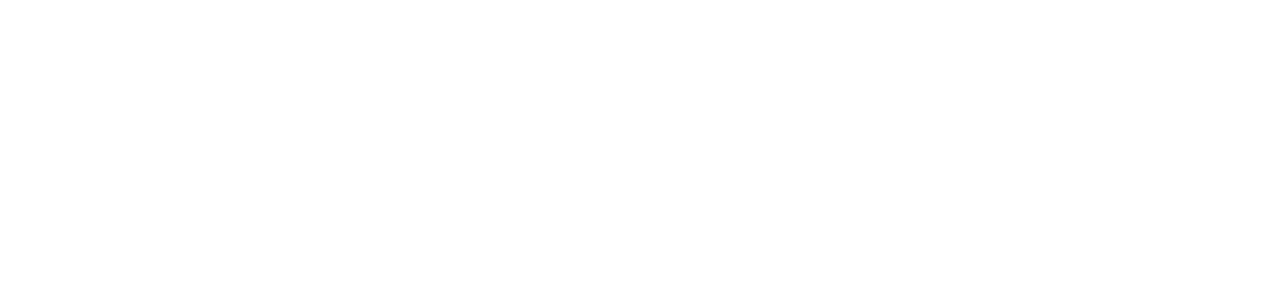
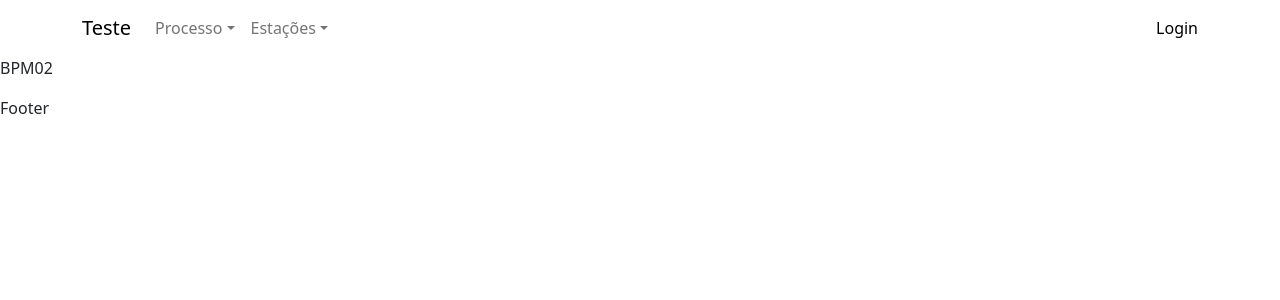
Before and after one commit to Luops/Streaming-videos, a React (Create React App) app: page /estacao/bpm02 in a window 1280 px wide. Before the commit this address had no page. Shown: the top 300 px of the page. Built offline with nearby package versions, Linux system fonts and the light colour scheme; a web font is replaced by a local one.

Commit message:
Criado as rotas das páginas principais.

```diff
--- a/package.json
+++ b/package.json
@@ -10,11 +10,14 @@
     "@types/node": "^16.11.63",
     "@types/react": "^18.0.21",
     "@types/react-dom": "^18.0.6",
+    "bootstrap": "^5.2.2",
     "firebase": "^9.10.0",
     "react": "^18.2.0",
+    "react-bootstrap": "^2.5.0",
     "react-dom": "^18.2.0",
     "react-router-dom": "^6.4.1",
     "react-scripts": "5.0.1",
+    "styled-components": "^5.3.6",
     "typescript": "^4.8.4",
     "web-vitals": "^2.1.4"
   },
--- a/src/App.tsx
+++ b/src/App.tsx
@@ -10,17 +10,36 @@
 //Paginas
 import Login from './pages/Login/Login';
 import Home from './pages/Home/Home';
+import Navbar from './components/Navbar/Header';
+import Footer from './components/Footer/Footer';
+import Bpm01 from './pages/Estacao/BPM01/Bpm01';
+import Bpm02 from './pages/Estacao/BPM02/Bpm02';
+import Bpm03 from './pages/Estacao/BPM03/Bpm03';
+import Bobinagem from './pages/Processo/Bobinagem/Bobinagem';
+import MontagemFinal from './pages/Processo/MontagemFinal/MontagemFinal';
+
+//Bootstrap
+import 'bootstrap/dist/css/bootstrap.min.css' ;
+
 
 function App() {
   return (
     <div>
      <BrowserRouter>
+     <Navbar/>
+      {/*Validar as páginas, "Routes"*/}
       <div>
         <Routes>
           <Route path="/" element={<Home />} />
           <Route path="/login" element={<Login />} />
+          <Route path="/estacao/bpm01" element={<Bpm01 />} />
+          <Route path="/estacao/bpm02" element={<Bpm02 />} />
+          <Route path="/estacao/bpm03" element={<Bpm03 />} />
+          <Route path="/processo/bobinagem" element={<Bobinagem />} />
+          <Route path="/processo/montagemfinal" element={<MontagemFinal />} />
         </Routes>
       </div>
+      <Footer/>
      </BrowserRouter>
     </div>
   );
--- /dev/null
+++ b/src/components/Navbar/Header.tsx
@@ -0,0 +1,74 @@
+import React, { Component } from 'react'
+
+import { NavLink } from "react-router-dom";
+
+//Styled components
+import {
+  StyledNavLink,
+  StyledNavBar
+} from "./styles"
+
+//Bootstrap
+import {
+  Container,
+  Nav,
+  Navbar,
+  NavDropdown
+} from 'react-bootstrap';
+
+const Header = () => {
+  return (
+    <StyledNavBar collapseOnSelect expand="lg">
+    <Container>
+      <Navbar.Brand>
+        <StyledNavLink to="/">Teste</StyledNavLink>
+      </Navbar.Brand>
+      <Navbar.Toggle aria-controls="responsive-navbar-nav" />
+      <Navbar.Collapse id="responsive-navbar-nav">
+        <Nav className="me-auto">
+        <NavDropdown title="Processo" id="collasible-nav-dropdown">
+            <NavDropdown.Item>
+              <StyledNavLink to="/processo/bobinagem">
+                Bobinagem
+              </StyledNavLink>
+            </NavDropdown.Item>
+            <NavDropdown.Item>
+              <StyledNavLink to="/processo/montagemfinal">
+                Montagem Final
+              </StyledNavLink>
+            </NavDropdown.Item>
+          </NavDropdown>
+          <NavDropdown title="Estações" id="collasible-nav-dropdown">
+            <NavDropdown.Item>
+              <StyledNavLink to="/estacao/bpm01">
+                BPM01
+              </StyledNavLink>
+            </NavDropdown.Item>
+            <NavDropdown.Item>
+              <StyledNavLink to="/estacao/bpm02">
+                BPM02
+              </StyledNavLink>
+            </NavDropdown.Item>
+            <NavDropdown.Item>
+              <StyledNavLink to="/estacao/bpm03">
+                BPM03
+              </StyledNavLink>
+            </NavDropdown.Item>
+            <NavDropdown.Divider />
+            <NavDropdown.Item href="#action/3.4">
+              Separated link
+            </NavDropdown.Item>
+          </NavDropdown>
+        </Nav>
+        <Nav>
+          <StyledNavLink to="/login">
+            Login
+          </StyledNavLink>
+        </Nav>
+      </Navbar.Collapse>
+    </Container>
+  </StyledNavBar>
+  )
+}
+
+export default Header
--- /dev/null
+++ b/src/components/Navbar/styles.js
@@ -0,0 +1,24 @@
+import styled from "styled-components";
+
+import { NavLink } from "react-router-dom";
+
+import {
+    Container,
+    Nav,
+    Navbar,
+    NavDropdown
+  } from 'react-bootstrap';
+
+
+export const StyledNavBar = styled(Navbar) `
+    background-color: transparent;
+`
+
+
+export const StyledNavLink = styled(NavLink) `
+    text-decoration: none;
+    color: black;
+    &:hover {
+        color: gray;
+    }
+`
--- /dev/null
+++ b/src/pages/Estacao/BPM01/Bpm01.tsx
@@ -0,0 +1,11 @@
+import React from 'react'
+
+export const Bpm01 = () => {
+  return (
+    <div>
+      <p>BPM01</p>
+    </div>
+  )
+}
+
+export default Bpm01
--- /dev/null
+++ b/src/pages/Estacao/BPM02/Bpm02.tsx
@@ -0,0 +1,11 @@
+import React from 'react'
+
+export const Bpm02 = () => {
+  return (
+    <div>
+      <p>BPM02</p>
+    </div>
+  )
+}
+
+export default Bpm02
--- /dev/null
+++ b/src/pages/Estacao/BPM03/Bpm03.tsx
@@ -0,0 +1,11 @@
+import React from 'react'
+
+export const Bpm03 = () => {
+  return (
+    <div>
+      <p>BPM03</p>
+    </div>
+  )
+}
+
+export default Bpm03
--- /dev/null
+++ b/src/pages/Processo/Bobinagem/Bobinagem.tsx
@@ -0,0 +1,11 @@
+import React from 'react'
+
+export const Bobinagem = () => {
+  return (
+    <div>
+      <p>Bobinagem</p>
+    </div>
+  )
+}
+
+export default Bobinagem
--- /dev/null
+++ b/src/pages/Processo/MontagemFinal/MontagemFinal.tsx
@@ -0,0 +1,11 @@
+import React from 'react'
+
+export const MontagemFinal = () => {
+  return (
+    <div>
+      <p>Montagem-Final</p>
+    </div>
+  )
+}
+
+export default MontagemFinal
```
Also changed, not shown: src/components/Navbar/Navbar.tsx (deleted, +0 -9 lines), 1 other file (tests, documents, lock files or other folders).
